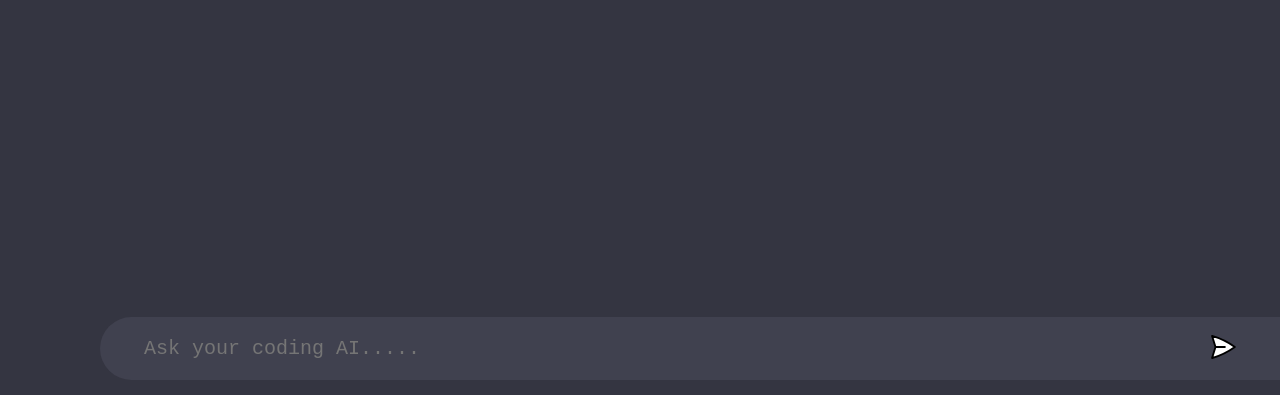
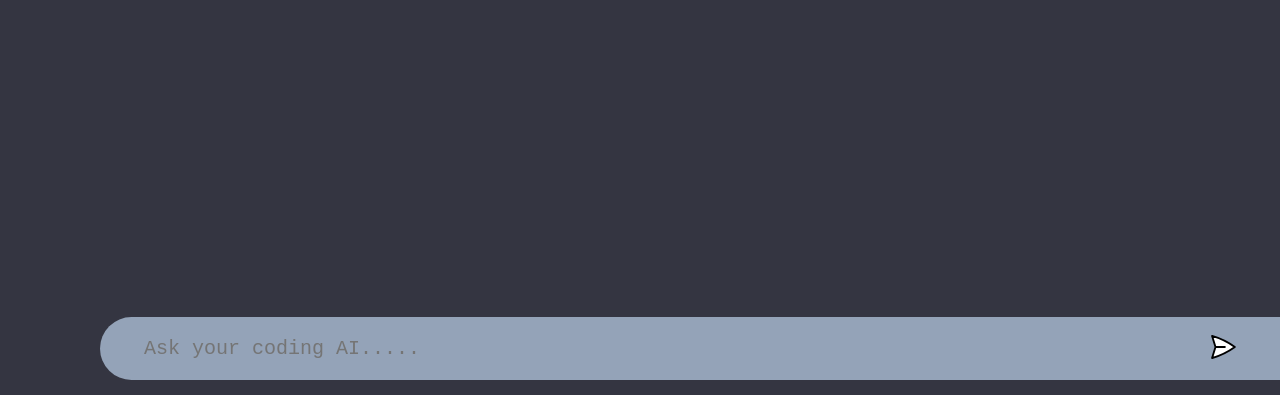
Before and after one commit to INFERNO-dev2203/CodeAPT, a website built with Vite: page client/index.html in a window 1280 px wide. Shown: the part 405-800 px from the top of the page. Built offline with nearby package versions, Linux system fonts and the light colour scheme.

Commit message:
Made Changes to form

```diff
--- a/client/style.css
+++ b/client/style.css
@@ -74,9 +74,9 @@ form{
   max-width: 1280px;
   margin: 0 auto;
   padding: 10px;
-  background-color:#40414F;
+  background-color:rgb(148 163 184);
   border-radius: 50px;
-  border-style: solid 2px white;
+  border-style: solid 5px white;
   display: flex;
   flex-direction: row;
   gap: 10px;
```
